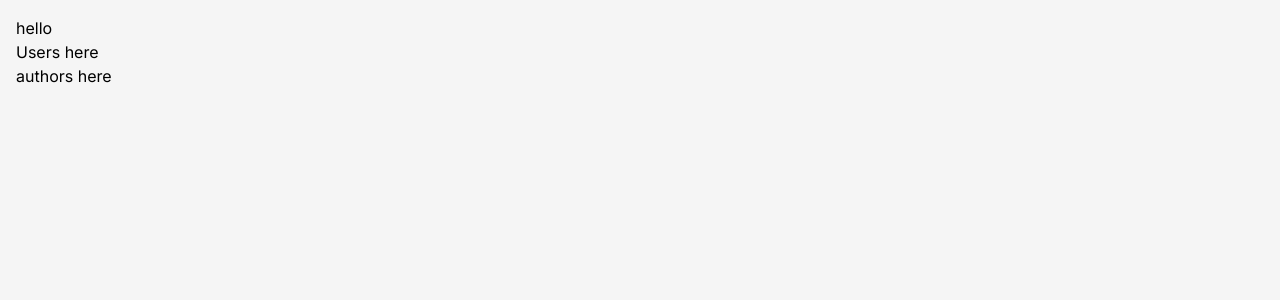
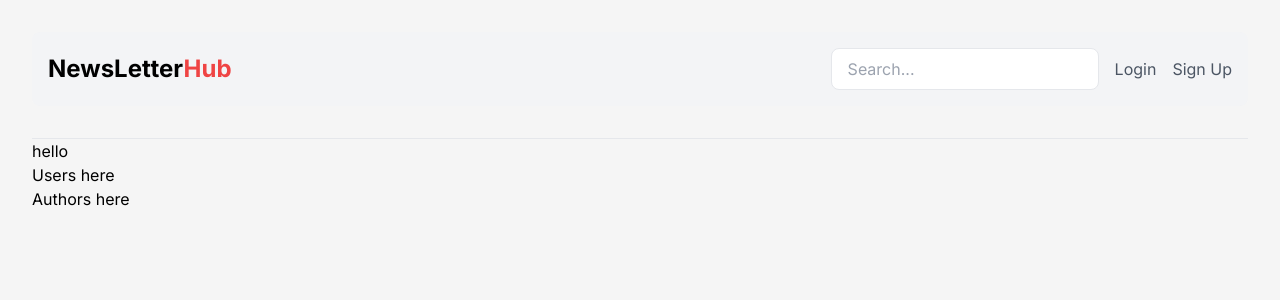
Before and after one commit to niran0manu/NextJs-dashboard, a Next.js app: page / in a window 1280 px wide. Shown: the top 300 px of the page. Built offline with nearby package versions, Linux system fonts and the light colour scheme.

Commit message:
Changes to home page

```diff
--- a/app/page.tsx
+++ b/app/page.tsx
@@ -1,14 +1,33 @@
 import Image from 'next/image'
 import Link from 'next/link'
-
-
 export default function Home() {
   return (
-    <main><h1>hello</h1>
+    <div className="container mx-auto p-4">
+      <nav className="flex justify-between items-center mb-8 p-4 bg-gray-100 rounded-lg">
+        <h1 className="text-2xl font-bold">NewsLetter<span className='text-red-500'>Hub</span></h1>
+        <div className="flex items-center space-x-4">
+          <input
+            type="text"
+            placeholder="Search..."
+            className="px-4 py-2 border rounded-lg text-gray-600"
+          />
+          <Link href="/login" className="text-gray-600">
+            Login
+          </Link>
+          <Link href="/signup" className="text-gray-600">
+            Sign Up
+          </Link>
+        </div>
 
-    <Link href="/users">Users here</Link>
-    <br></br>
-    <Link href="/authors">authors here</Link>
-    </main>
-  )
+      </nav>
+      <hr></hr>
+
+      <main>
+        <h1>hello</h1>
+        <Link href="/users">Users here</Link>
+        <br />
+        <Link href="/authors">Authors here</Link>
+      </main>
+    </div>
+  );
 }
```
